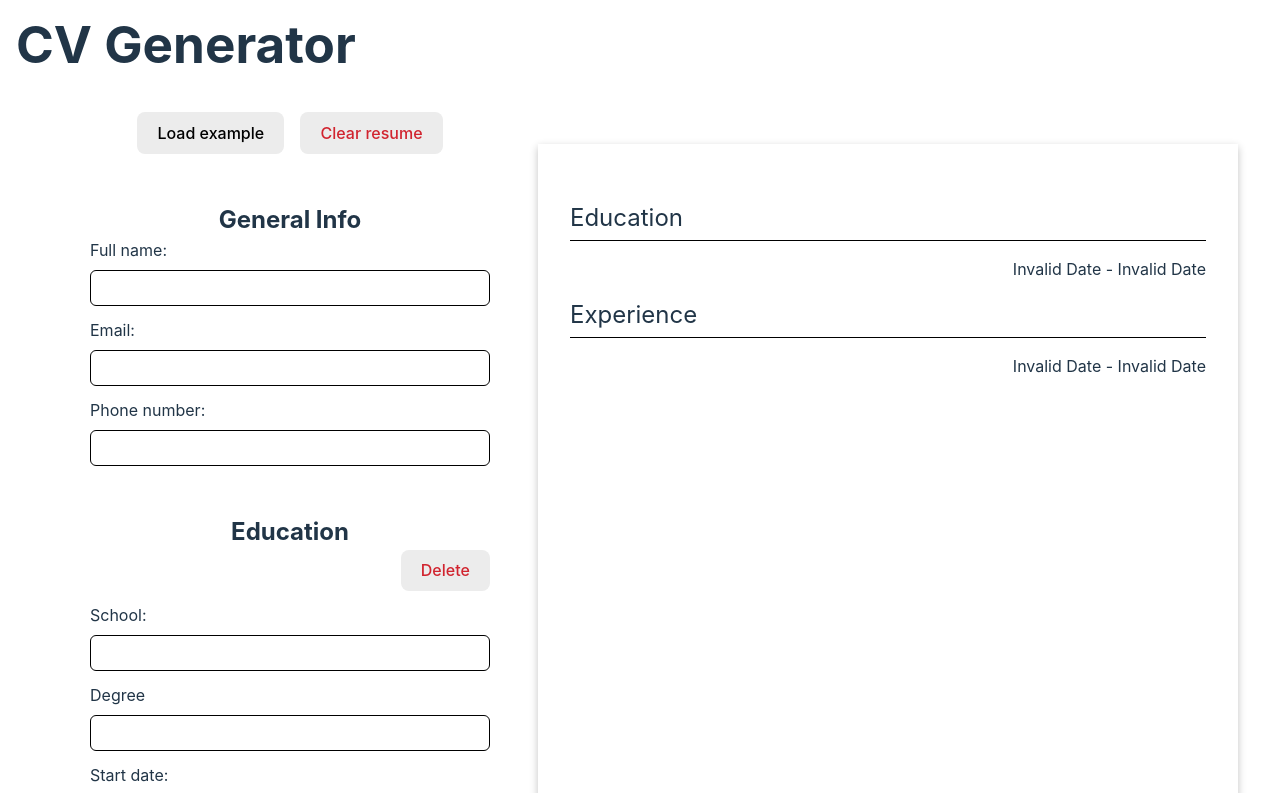
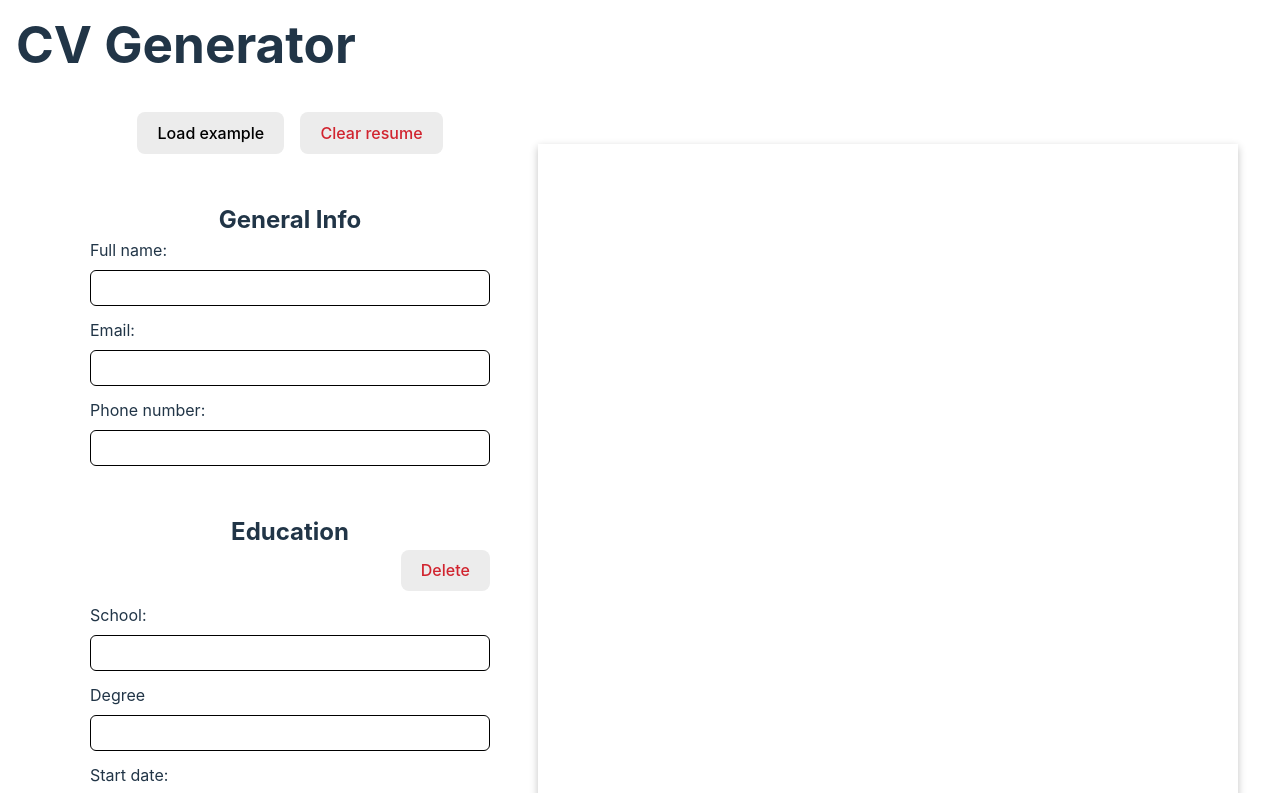
Before and after one commit to dpeterzen/cv-react-app, a React (Vite) app: page / in a window 1280 px wide. Shown: the top 793 px of the page. Built offline with nearby package versions, Linux system fonts and the light colour scheme.

Commit message:
only show preview title when there are entries

```diff
--- a/src/components/Preview.jsx
+++ b/src/components/Preview.jsx
@@ -1,21 +1,38 @@
-import GeneralPreview from "./GeneralPreview"
-import EducationPreview from './EducationPreview';
-import JobPreview from './JobPreview';
+import GeneralPreview from "./GeneralPreview";
+import EducationPreview from "./EducationPreview";
+import JobPreview from "./JobPreview";
 import "../styles/Preview.css";
 
 function Preview(props) {
+
+  // Helper function to check if the education/job has meaningful data
+  const hasContent = (item) => {
+    return (item.school || item.degree) || (item.company || item.position);
+  };
+
   return (
     <>
       <div className="preview">
         <GeneralPreview info={props.generalInfo} />
+
+        {/* Only show the Education title if there are education entries */}
+        {props.educations.some(hasContent) && (
+          <>
             <h2 className="section-title">Education</h2>
             {props.educations.map((education) => (
               <EducationPreview key={education.id} education={education} />
             ))}
+          </>
+        )}
+
+        {props.jobs.some(hasContent) && (
+          <>
             <h2 className="section-title">Experience</h2>
             {props.jobs.map((job) => {
               return <JobPreview key={job.id} job={job} />;
             })}
+          </>
+        )}
       </div>
     </>
   );
```
Lines whose indentation alone changed are shown as unchanged.
